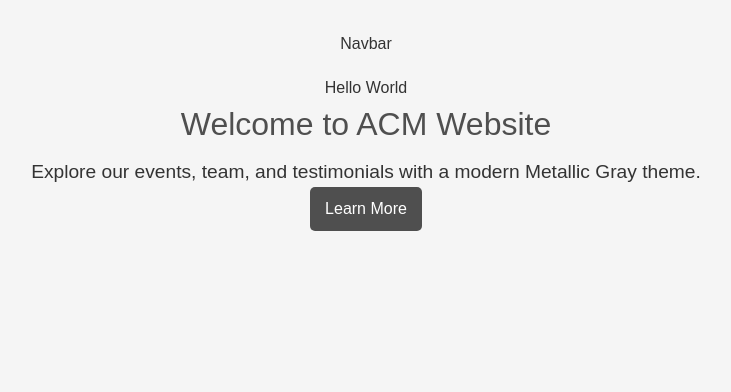
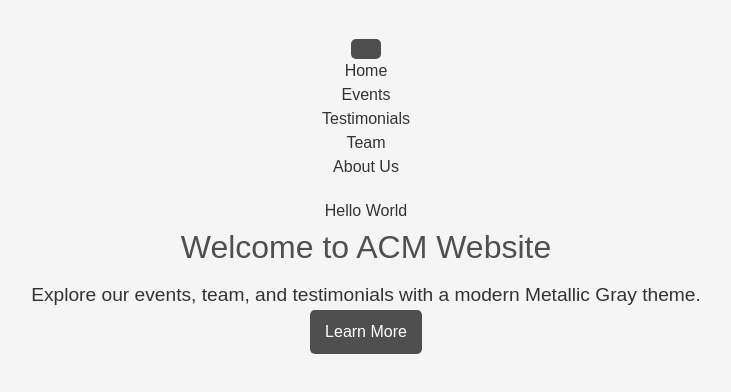
Before and after one commit to PushkarOnGit/RBUACM, a React (Vite) app: page / in a window 1280 px wide. Shown: the top 392 px of the page, without its empty margins (274-1005 px from the left). Built offline with nearby package versions, Linux system fonts and the light colour scheme.

Commit message:
Update Navbar.jsx

```diff
--- a/src/Components/Navbar.jsx
+++ b/src/Components/Navbar.jsx
@@ -1,10 +1,63 @@
-import React from 'react'
-import styles from '../styles/navbar.module.css'
+import React, { useState } from 'react';
+import styles from '../styles/navbar.module.css';
 
-function Navbar() {
+const Navbar = () => {
+  const [isOpen, setIsOpen] = useState(false);
+  const toggleMenu = () => {
+    setIsOpen(!isOpen);
+  };
   return (
-    <div>Navbar</div>
-  )
-}
+    <nav className={`${styles.navbar} bg-[#2C3E50] p-4 rounded-lg shadow-md`}>
+      <div className="flex items-center justify-between">
 
-export default Navbar
+        <div className="relative md:hidden">
+          <button
+            className="w-8 h-8 flex flex-col justify-between items-center"
+            onClick={toggleMenu}
+            aria-label="Toggle menu"
+          >
+            <span
+              className={`block w-full h-1 bg-[#FAFAFA] rounded transition-transform duration-300 ${
+                isOpen ? 'transform rotate-45 translate-y-2' : ''
+              }`}
+            ></span>
+            <span
+              className={`block w-full h-1 bg-[#FAFAFA] rounded transition-opacity duration-300 ${
+                isOpen ? 'opacity-0' : ''
+              }`}
+            ></span>
+            <span
+              className={`block w-full h-1 bg-[#FAFAFA] rounded transition-transform duration-300 ${
+                isOpen ? 'transform -rotate-45 -translate-y-2' : ''
+              }`}
+            ></span>
+          </button>
+        </div>
+      </div>
+
+      <ul
+        className={`absolute md:static top-16 left-0 w-full bg-[#2C3E50] rounded-lg transition-all duration-300 ${
+          isOpen ? 'opacity-100 visible' : 'opacity-0 invisible'
+        } md:flex md:opacity-100 md:visible md:gap-4 md:items-center md:justify-center`}
+      >
+        <li className="text-[#FAFAFA] font-semibold text-lg py-2 px-4 cursor-pointer transition-all hover:text-[#87CEEB] hover:bg-[#34495E] rounded-lg">
+          Home
+        </li>
+        <li className="text-[#FAFAFA] font-semibold text-lg py-2 px-4 cursor-pointer transition-all hover:text-[#87CEEB] hover:bg-[#34495E] rounded-lg">
+          Events
+        </li>
+        <li className="text-[#FAFAFA] font-semibold text-lg py-2 px-4 cursor-pointer transition-all hover:text-[#87CEEB] hover:bg-[#34495E] rounded-lg">
+          Testimonials
+        </li>
+        <li className="text-[#FAFAFA] font-semibold text-lg py-2 px-4 cursor-pointer transition-all hover:text-[#87CEEB] hover:bg-[#34495E] rounded-lg">
+          Team
+        </li>
+        <li className="text-[#FAFAFA] font-semibold text-lg py-2 px-4 cursor-pointer transition-all hover:text-[#87CEEB] hover:bg-[#34495E] rounded-lg">
+          About Us
+        </li>
+      </ul>
+    </nav>
+  );
+};
+
+export default Navbar;
```
